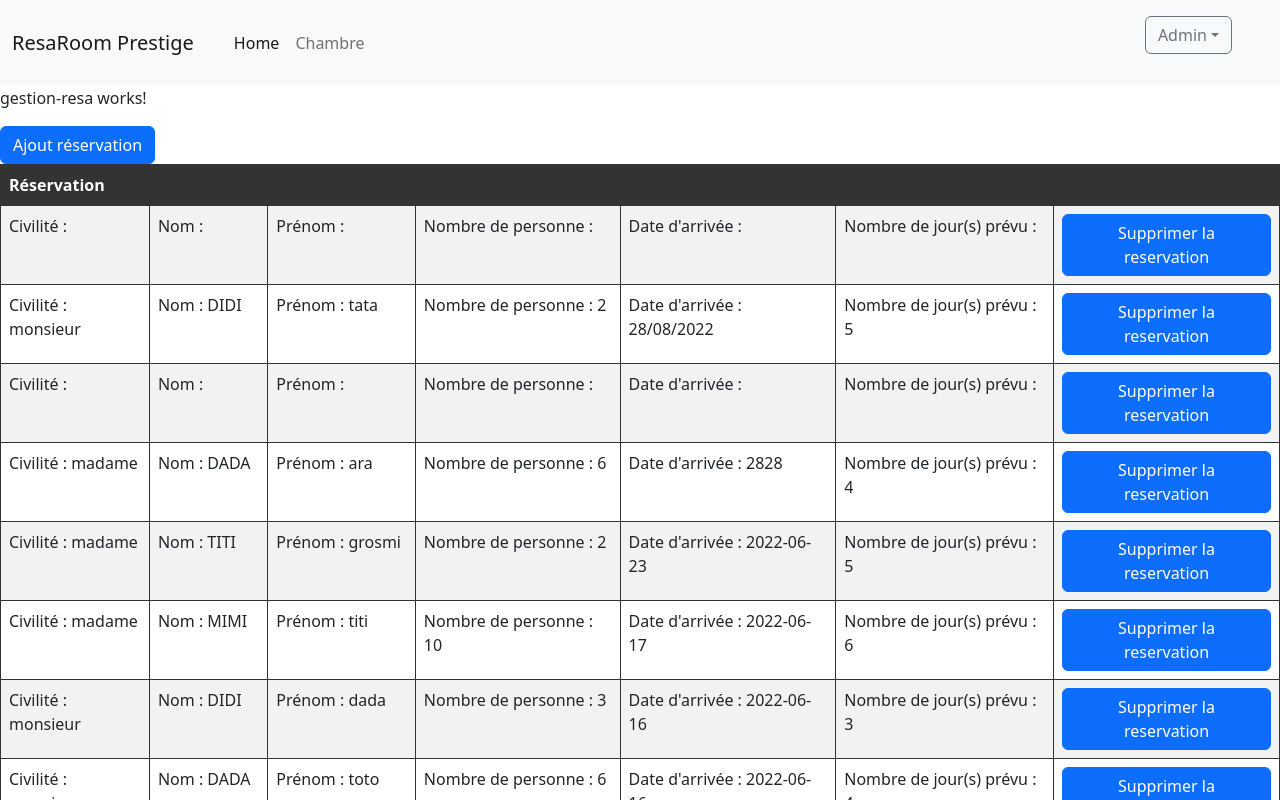
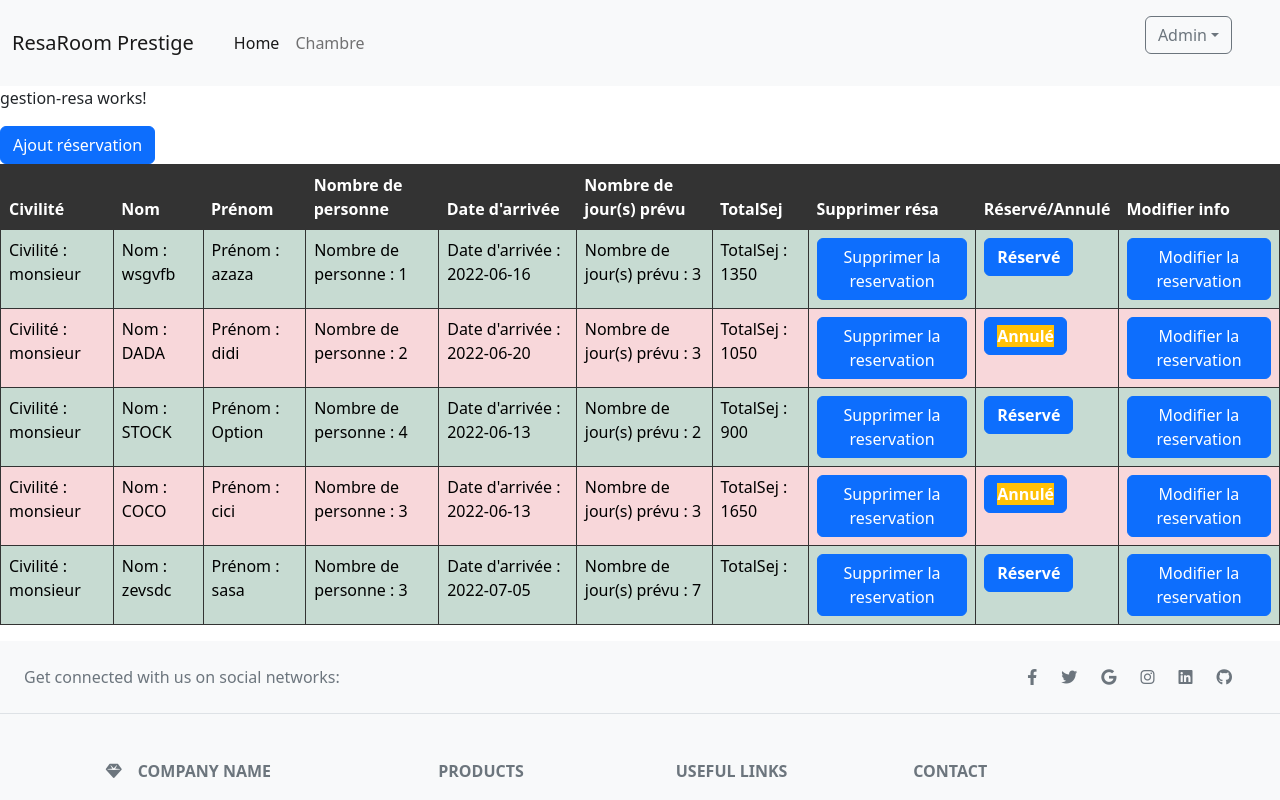
Before and after one commit to abou1er/2ndProjetPersoAngu, an Angular app: page /gestion-resa in a window 1280 px wide. Shown: the top 800 px of the page. Built offline with nearby package versions, Linux system fonts and the light colour scheme; data requests are answered from the project's data file.

Commit message:
gestion resa PATCH ngclass changeStatus ok

```diff
--- a/db.json
+++ b/db.json
@@ -93,324 +93,6 @@
   ],
   "userInfo": [
     {
-      "sex": "",
-      "nom": "",
-      "prenom": "",
-      "nombreDepers": "",
-      "dateArrive": "",
-      "nbJour": "",
-      "id": 2
-    },
-    {
-      "sex": "monsieur",
-      "nom": "DIDI",
-      "prenom": "tata",
-      "nombreDepers": 2,
-      "dateArrive": "28/08/2022",
-      "nbJour": 5,
-      "id": 3
-    },
-    {
-      "id": 4
-    },
-    {
-      "sex": "madame",
-      "nom": "DADA",
-      "prenom": "ara",
-      "nombreDepers": 6,
-      "dateArrive": "2828",
-      "nbJour": 4,
-      "id": 5
-    },
-    {
-      "sex": "madame",
-      "nom": "TITI",
-      "prenom": "grosmi",
-      "nombreDepers": 2,
-      "dateArrive": "2022-06-23",
-      "nbJour": 5,
-      "id": 6
-    },
-    {
-      "sex": "madame",
-      "nom": "MIMI",
-      "prenom": "titi",
-      "nombreDepers": 10,
-      "dateArrive": "2022-06-17",
-      "nbJour": 6,
-      "id": 7
-    },
-    {
-      "sex": "monsieur",
-      "nom": "DIDI",
-      "prenom": "dada",
-      "nombreDepers": 3,
-      "dateArrive": "2022-06-16",
-      "nbJour": 3,
-      "id": 8
-    },
-    {
-      "sex": "monsieur",
-      "nom": "DADA",
-      "prenom": "toto",
-      "nombreDepers": 6,
-      "dateArrive": "2022-06-16",
-      "nbJour": 4,
-      "id": 9
-    },
-    {
-      "sex": "madame",
-      "nom": "fr\"fr\"",
-      "prenom": "fr\"frfr",
-      "nombreDepers": "",
-      "dateArrive": "",
-      "nbJour": "",
-      "id": 10
-    },
-    {
-      "sex": "monsieur",
-      "nom": "czczcz",
-      "prenom": "czczczcz",
-      "nombreDepers": "",
-      "dateArrive": "",
-      "nbJour": "",
-      "id": 11
-    },
-    {
-      "sex": "monsieur",
-      "nom": "dj",
-      "prenom": "dsfhx",
-      "nombreDepers": 1,
-      "dateArrive": "2022-06-22",
-      "nbJour": 5,
-      "id": 12
-    },
-    {
-      "sex": "madame",
-      "nom": "",
-      "prenom": "",
-      "nombreDepers": "",
-      "dateArrive": "",
-      "nbJour": 4,
-      "id": 13
-    },
-    {
-      "sex": "",
-      "nom": "",
-      "prenom": "",
-      "nombreDepers": "",
-      "dateArrive": "",
-      "nbJour": "",
-      "id": 14
-    },
-    {
-      "sex": "",
-      "nom": "",
-      "prenom": "",
-      "nombreDepers": "",
-      "dateArrive": "",
-      "nbJour": 4,
-      "id": 15
-    },
-    {
-      "sex": "",
-      "nom": "",
-      "prenom": "",
-      "nombreDepers": "",
-      "dateArrive": "",
-      "nbJour": 2,
-      "id": 16
-    },
-    {
-      "sex": "",
-      "nom": "",
-      "prenom": "",
-      "nombreDepers": "",
-      "dateArrive": "",
-      "nbJour": 2,
-      "id": 17
-    },
-    {
-      "sex": "",
-      "nom": "",
-      "prenom": "",
-      "nombreDepers": "",
-      "dateArrive": "",
-      "nbJour": 2,
-      "id": 18
-    },
-    {
-      "sex": "",
-      "nom": "",
-      "prenom": "",
-      "nombreDepers": "",
-      "dateArrive": "",
-      "nbJour": "",
-      "id": 19
-    },
-    {
-      "sex": "",
-      "nom": "",
-      "prenom": "",
-      "nombreDepers": "",
-      "dateArrive": "",
-      "nbJour": 2,
-      "id": 20
-    },
-    {
-      "sex": "",
-      "nom": "",
-      "prenom": "",
-      "nombreDepers": "",
-      "dateArrive": "",
-      "nbJour": 2,
-      "id": 21
-    },
-    {
-      "sex": "",
-      "nom": "",
-      "prenom": "",
-      "nombreDepers": "",
-      "dateArrive": "",
-      "nbJour": 2,
-      "id": 22
-    },
-    {
-      "sex": "",
-      "nom": "",
-      "prenom": "",
-      "nombreDepers": "",
-      "dateArrive": "",
-      "nbJour": 2,
-      "id": 23
-    },
-    {
-      "sex": "",
-      "nom": "",
-      "prenom": "",
-      "nombreDepers": "",
-      "dateArrive": "",
-      "nbJour": 2,
-      "id": 24
-    },
-    {
-      "sex": "",
-      "nom": "",
-      "prenom": "",
-      "nombreDepers": "",
-      "dateArrive": "",
-      "nbJour": 2,
-      "id": 25
-    },
-    {
-      "sex": "",
-      "nom": "",
-      "prenom": "",
-      "nombreDepers": "",
-      "dateArrive": "",
-      "nbJour": 2,
-      "id": 26
-    },
-    {
-      "sex": "",
-      "nom": "",
-      "prenom": "",
-      "nombreDepers": "",
-      "dateArrive": "",
-      "nbJour": 2,
-      "id": 27
-    },
-    {
-      "sex": "",
-      "nom": "",
-      "prenom": "",
-      "nombreDepers": "",
-      "dateArrive": "",
-      "nbJour": 2,
-      "id": 28
-    },
-    {
-      "sex": "",
-      "nom": "",
-      "prenom": "",
-      "nombreDepers": "",
-      "dateArrive": "",
-      "nbJour": 2,
-      "id": 29
-    },
-    {
-      "sex": "",
-      "nom": "",
-      "prenom": "",
-      "nombreDepers": "",
-      "dateArrive": "",
-      "nbJour": 3,
-      "id": 30
-    },
-    {
-      "sex": "",
-      "nom": "",
-      "prenom": "",
-      "nombreDepers": "",
-      "dateArrive": "",
-      "nbJour": 2,
-      "id": 31
-    },
-    {
-      "sex": "",
-      "nom": "",
-      "prenom": "",
-      "nombreDepers": "",
-      "dateArrive": "",
-      "nbJour": 2,
-      "id": 32
-    },
-    {
-      "sex": "",
-      "nom": "",
-      "prenom": "",
-      "nombreDepers": "",
-      "dateArrive": "",
-      "nbJour": 2,
-      "id": 33
-    },
-    {
-      "sex": "",
-      "nom": "",
-      "prenom": "",
-      "nombreDepers": "",
-      "dateArrive": "",
-      "nbJour": 2,
-      "id": 34
-    },
-    {
-      "sex": "",
-      "nom": "",
-      "prenom": "",
-      "nombreDepers": "",
-      "dateArrive": "",
-      "nbJour": 2,
-      "id": 35
-    },
-    {
-      "sex": "",
-      "nom": "",
-      "prenom": "",
-      "nombreDepers": "",
-      "dateArrive": "",
-      "nbJour": 2,
-      "id": 36
-    },
-    {
-      "sex": "monsieur",
-      "nom": "xfhfg",
-      "prenom": "gfjhnf g",
-      "nombreDepers": 2,
-      "dateArrive": "",
-      "nbJour": 3,
-      "id": 37
-    },
-    {
       "sex": "monsieur",
       "nom": "wsgvfb",
       "prenom": "azaza",
@@ -418,7 +100,8 @@
       "dateArrive": "2022-06-16",
       "nbJour": 3,
       "totalSej": 1350,
-      "id": 38
+      "id": 38,
+      "confirme": true
     },
     {
       "sex": "monsieur",
@@ -428,7 +111,42 @@
       "dateArrive": "2022-06-20",
       "nbJour": 3,
       "totalSej": 1050,
-      "id": 39
+      "id": 39,
+      "confirme": false
+    },
+    {
+      "sex": "monsieur",
+      "nom": "STOCK",
+      "prenom": "Option",
+      "nombreDepers": 4,
+      "dateArrive": "2022-06-13",
+      "nbJour": 2,
+      "totalSej": 900,
+      "id": 42,
+      "confirme": true
+    },
+    {
+      "sex": "monsieur",
+      "nom": "COCO",
+      "prenom": "cici",
+      "nombreDepers": 3,
+      "dateArrive": "2022-06-13",
+      "nbJour": 3,
+      "totalSej": 1650,
+      "id": 43,
+      "confirme": false
+    },
+    {
+      "sex": "monsieur",
+      "nom": "zevsdc",
+      "prenom": "sasa",
+      "nombreDepers": 3,
+      "dateArrive": "2022-07-05",
+      "nbJour": 7,
+      "ville": "Marseille",
+      "prix": "450",
+      "id": 44,
+      "confirme": true
     }
   ],
   "profile": {
--- a/src/app/composants/chambre/chambre.component.ts
+++ b/src/app/composants/chambre/chambre.component.ts
@@ -40,13 +40,13 @@ export class ChambreComponent implements OnInit {
 
   recupInfoRoom(c: any) {
     this.chambreInfoRecup = c;
-    console.log(this.chambreInfoRecup.prix , " inforecup");
+    console.log(this.chambreInfoRecup.prix , " prixinforecup");
   }
+
 
   addUser(u:any){
     this.userInfoRecup = u
     console.log(this.userInfoRecup);
-
     // Calcul du prix de la chambre
     //On recupere le prix de le chambre et on le multiple par le nombre de jour reservés
     this.totalPrice = (this.chambreInfoRecup.prix * this.userInfoRecup.nbJour)
--- a/src/app/composants/gestion-resa/gestion-resa.component.html
+++ b/src/app/composants/gestion-resa/gestion-resa.component.html
@@ -9,21 +9,39 @@
 <table class="table table-striped">
     <thead>
         <tr>
-            <th colspan="8">Réservation</th>
+            <th>Civilité  </th>
+            <th>Nom</th>
+            <th> Prénom </th>
+            <th>Nombre de personne </th>
+            <th>Date d'arrivée  </th>
+            <th>Nombre de jour(s) prévu  </th>
+            <th>TotalSej </th>
+            <th>Supprimer résa  </th>
+            <th>Réservé/Annulé </th>
+            <th>Modifier info </th>
+
         </tr>
     </thead>
     <tbody>
-        <tr *ngFor="let r of reservations">
+        <tr *ngFor="let r of reservations;" [ngClass]="{'table-success' : r.confirme, 'table-danger': !r.confirme}">
             <td>Civilité : {{r.sex}} </td>
             <td>Nom : {{r.nom}}</td>
             <td> Prénom : {{r.prenom}}</td>
             <td>Nombre de personne : {{r.nombreDepers}}</td>
             <td>Date d'arrivée : {{r.dateArrive}} </td>
             <td>Nombre de jour(s) prévu : {{r.nbJour}} </td>
-            <td><button type="button" class="btn btn-primary" data-bs-toggle="modal" data-bs-target="#exampleModal" (click)="delResaRecupInfoUser(resa)" > Supprimer la reservation</button> </td>
+            <td>TotalSej : {{r.totalSej}} </td>
 
+            <td><button type="button" class="btn btn-primary" data-bs-toggle="modal" data-bs-target="#exampleModal" (click)="deleteResa(r.id)" > Supprimer la reservation</button> </td>
 
-        </tr>
+            <td><button type="button" class="btn btn-primary"  (click)="changeStatus(r)" >
+              <strong *ngIf="r.confirme"> Réservé</strong>
+              <strong *ngIf="!r.confirme"  class="bg-warning"> Annulé</strong>
+            </button> </td>
+
+            <td><button type="button" class="btn btn-primary" data-bs-toggle="modal" data-bs-target="#updateModal"  > Modifier la reservation</button> </td>
+
+          </tr>
     </tbody>
 </table>
 
@@ -31,7 +49,7 @@
 
 
 
-<!-- Modal -->
+<!-- Modal ADDuser-->
 <div class="modal fade" id="addResa" tabindex="-1" aria-labelledby="exampleModalLabel" aria-hidden="true">
   <div class="modal-dialog modal-dialog-scrollable">
     <div class="modal-content">
@@ -78,10 +96,10 @@
           </div>
 
           <div class="div">
-          <!-- select ville-->
-          <select ngModel name="ville" class="form-select" aria-label="Default select example">
-            <option selected>ville</option>
-            <option *ngFor="let c of chambresAdmin"  name="ville"> {{c.ville}}</option>
+          <!-- select nomDeChambre-->
+          <select ngModel name="nomDeChambre" class="form-select" aria-label="Default select example">
+            <option selected>nomDeChambre</option>
+            <option *ngFor="let c of chambresAdmin"  name="nomDeChambre"> {{c.nomDeChambre}}</option>
 
           </select>
           <!-- finselect -->
@@ -91,7 +109,7 @@
             <!-- select ville-->
             <select ngModel name="prix" class="form-select" aria-label="Default select example">
               <option selected>Prix</option>
-              <option *ngFor="let c of chambresAdmin" name="prix" > {{c.prix}}</option>
+              <option *ngFor="let c of chambresAdmin" name="prix" > {{+c.prix}}</option>
             </select>
             <!-- finselect -->
             </div>
@@ -108,22 +126,24 @@
   </div>
 </div>
 
+<!-- Modal UPDATE -->
+<!-- Button trigger modal -->
 <!-- Modal -->
-<!-- <div class="modal fade" id="exampleModal" tabindex="-1" aria-labelledby="exampleModalLabel" aria-hidden="true">
+<div class="modal fade" id="updateModal" tabindex="-1" aria-labelledby="exampleModalLabel" aria-hidden="true">
   <div class="modal-dialog">
     <div class="modal-content">
       <div class="modal-header">
-        <h5 class="modal-title" id="exampleModalLabel">Supprimer la reservation de {{this.recupInfoUserResa.sex}} {{this.recupInfoUserResa.nom}} </h5>
+        <h5 class="modal-title" id="exampleModalLabel">Modal title</h5>
         <button type="button" class="btn-close" data-bs-dismiss="modal" aria-label="Close"></button>
       </div>
       <div class="modal-body">
-       Etes vous sur de vouloir supprimer la reservation de {{this.recupInfoUserResa.sex}}  {{this.recupInfoUserResa.nom}} {{this.recupInfoUserResa.prenom}} du  {{this.recupInfoUserResa.dateArrive}} pour une durée de {{this.recupInfoUserResa.nbJour}}.
+        ...
       </div>
       <div class="modal-footer">
         <button type="button" class="btn btn-secondary" data-bs-dismiss="modal">Close</button>
-        <button type="button" (click)="delete(this.recupInfoUserResa.id)" class="btn btn-warning">Supprimé</button>
+        <button type="button" class="btn btn-primary">Save changes</button>
       </div>
     </div>
   </div>
-</div> -->
+</div>
 <!-- fin modal -->
--- a/src/app/composants/gestion-resa/gestion-resa.component.ts
+++ b/src/app/composants/gestion-resa/gestion-resa.component.ts
@@ -42,6 +42,7 @@ export class GestionResaComponent implements OnInit {
     this.resa();
     this.roomsAdmin()
     console.log(this.chambresAdmin);
+
   }
 
   resa(){
@@ -71,25 +72,32 @@ export class GestionResaComponent implements OnInit {
     // console.log("APRES calcul this.recupInfoUserResa.nbJour= "+ this.recupInfoUserResa.nbJour);
     // console.log("APRES thischambresAdmin.prix= "+ this.chambresAdmin.prix);
     // console.log("this.totalPrice= "+ this.totalPrice);
+    let data = userForm.value
+    this.gestionResaService.addUsers(data).subscribe(data=>{
+      console.log("les données sont enregistrées.")
+
+    console.log("AVANT calcul this.recupInfoUserResa.nbJour= "+ this.recupInfoUserResa.nbJour);
+    console.log("AVANT thischambresAdmin.prix= "+ this.chambresAdmin.prix);
+
+    })
 
   }
 
 
-  delResaRecupInfoUser(r:any){
-    this.recupInfoUserResa = r;
-    console.log("log R=" + r);
+  changeStatus(r:any){
+    this.gestionResaService.confirmation(r.id, r.confirme).subscribe((data)=> {
+      this.resa()
+    })
 
   }
 
 
+  deleteResa(id:any){
+    console.log("resa id = " + id + " supprimé");
+    this.gestionResaService.deleteResa(id).subscribe(()=>{
+      console.log("resa id : " + id + "supprimé");
 
-  delete(id:any){
-
-    console.log("resa id = " + id + " supprimé");
-    // this.gestionResaService.deleteResa(id).subscribe(()=>{
-    //   console.log("resa id : " + id + "supprimé");
-
-    // })
+    })
   }
 
 }
--- a/src/app/services/gestion-resa.service.ts
+++ b/src/app/services/gestion-resa.service.ts
@@ -17,11 +17,17 @@ export class GestionResaService {
     return this.http.get("http://localhost:3000/chambre")
   }
 
+    confirmation(id:any, confirme:any){
+      return this.http.patch("http://localhost:3000/userInfo/"+id, {confirme:!confirme})
+    }
+
 
   addUsers(userForm:any){
     return this.http.post("http://localhost:3000/userInfo", userForm)
   }
 
+
+
   deleteResa(id:any){
     return this.http.delete("http://localhost:3000/userInfo/"+id)
   }
```
